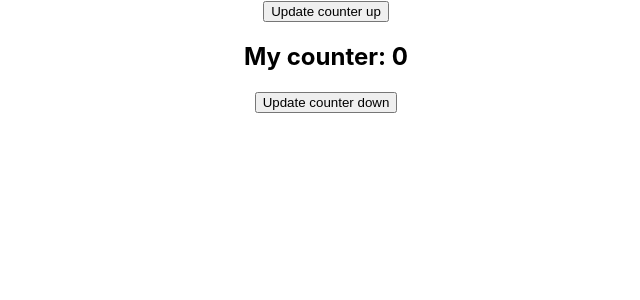
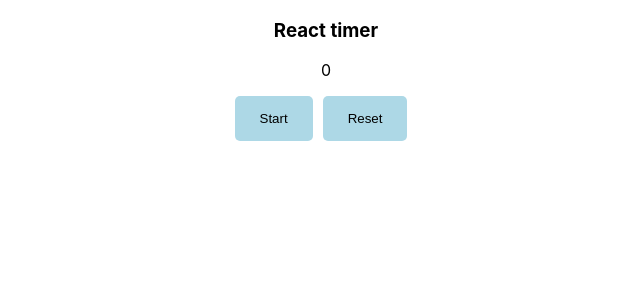
Before and after one commit to seriiserii825/my-app, a React (Create React App) app: page / in a window 1280 px wide. Shown: the top 300 px of the page, without its empty margins (314-954 px from the left). Built offline with nearby package versions, Linux system fonts and the light colour scheme.

Commit message:
try to make timer

```diff
--- a/src/App.js
+++ b/src/App.js
@@ -1,11 +1,10 @@
-import logo from './logo.svg';
 import './App.css';
-import MyComponent from "./MyComponent";
+import Timer from "./Timer/Timer";
 
 function App () {
   return (
     <div className="App">
-      <MyComponent/>
+      <Timer/>
     </div>
   );
 }
--- a/src/MyComponent.js
+++ b/src/MyComponent.js
@@ -1,25 +1,29 @@
 import React, {Component} from 'react';
+import Posts from "./Posts/Posts";
 
 class MyComponent extends Component {
   state = {
-    counter: 0
+    posts: [],
+    loading: true
   }
-  counterUp = () => {
-    this.setState({counter: this.state.counter + 1})
+
+  componentDidMount () {
+    fetch('http://jsonplaceholder.typicode.com/posts')
+      .then(res => res.json())
+      .then(data => {
+        this.setState({posts: data})
+        this.setState({loading: false});
+      })
   }
-  counterDown = () => {
-    if (this.state.counter === 0) {
-      return;
-    }
-    this.setState({counter: this.state.counter - 1})
+
+  componentDidUpdate () {
+    console.log('component was updated');
   }
 
   render () {
     return (
       <div>
-        <button onClick={this.counterUp}>Update counter up</button>
-        <h2>My counter: {this.state.counter}</h2>
-        <button onClick={this.counterDown}>Update counter down</button>
+        {this.state.loading ? <h3>Loading</h3> : <Posts data={this.state.posts}/>}
       </div>
     );
   }
--- /dev/null
+++ b/src/Posts/Posts.js
@@ -0,0 +1,20 @@
+import React from 'react';
+import styles from './Posts.module.css';
+
+function Posts ({data}) {
+  const posts = data.map(item => {
+    return (
+      <li key={item.id}>
+        <h3>{item.title}</h3>
+        <p>{item.body}</p>
+      </li>
+    )
+  });
+  return (
+    <ul className={styles.posts}>
+      {posts}
+    </ul>
+  );
+}
+
+export default Posts;
--- /dev/null
+++ b/src/Timer/Timer.js
@@ -0,0 +1,54 @@
+import React, {Component} from 'react';
+import styles from './Timer.module.css';
+
+class Timer extends Component {
+  state = {
+    timer: 0,
+    walk: false
+  }
+  start = () => {
+    if (!this.state.walk) {
+      this.timerId = setInterval(() => {
+        this.setState({timer: this.state.timer + 1})
+        if (!localStorage.getItem('timer')) {
+          localStorage.setItem('timer', this.state.timer)
+        }
+        clearInterval(this.timerId)
+        this.setState({walk: true})
+      }, 1000)
+    } else {
+      clearInterval(this.timerId)
+      this.setState({walk: false})
+    }
+  }
+  reset = () => {
+    this.setState({walk: false, timer: 0})
+    clearInterval(this.timerId)
+    if (!localStorage.getItem('timer')) {
+      localStorage.setItem('timer', this.state.timer)
+    }
+  }
+
+  componentDidMount () {
+    if (!localStorage.getItem('timer')) {
+      localStorage.setItem('timer', this.state.timer)
+    } else {
+      const timer = parseInt(localStorage.getItem('timer'));
+      this.setState({timer: timer})
+    }
+  }
+
+  render () {
+    return (
+      <div className={styles.timer}>
+        <h3>React timer</h3>
+        <p>{this.state.timer}</p>
+        <p>
+          <button onClick={this.start}>Start</button>
+          <button onClick={this.reset}>Reset</button>
+        </p>
+      </div>
+    );
+  }
+}
+export default Timer;
--- /dev/null
+++ b/src/Timer/Timer.module.css
@@ -0,0 +1,13 @@
+.timer button {
+	margin-right: 10px;
+	padding: 15px 25px;
+	background-color: lightblue;
+	border: dodgerblue;
+	cursor: pointer;
+	border-radius: 5px;
+	transition: all .4s;
+	outline: none;
+}
+.timer button:hover {
+	background-color: cadetblue;
+}
```
Also changed, not shown: src/Posts/Posts.module.css (added, +14 -0 lines).
